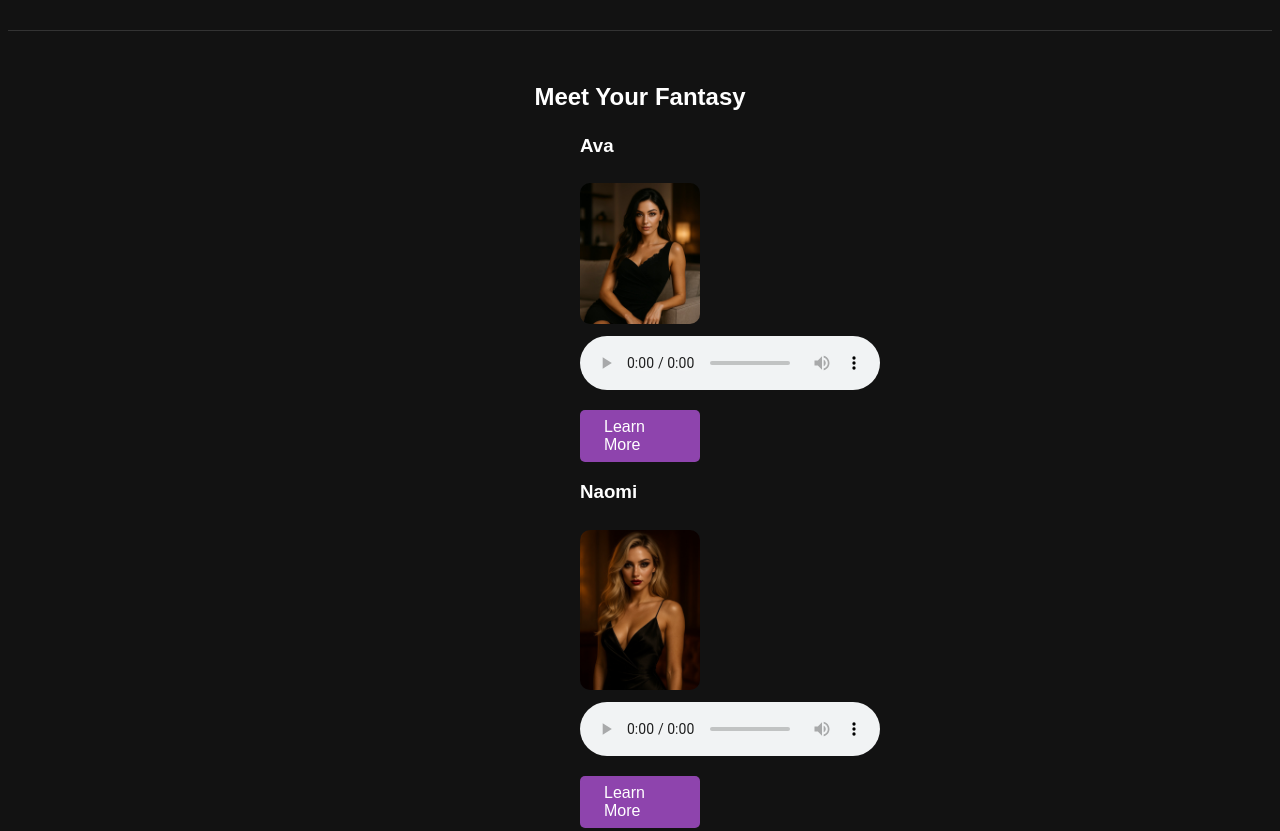
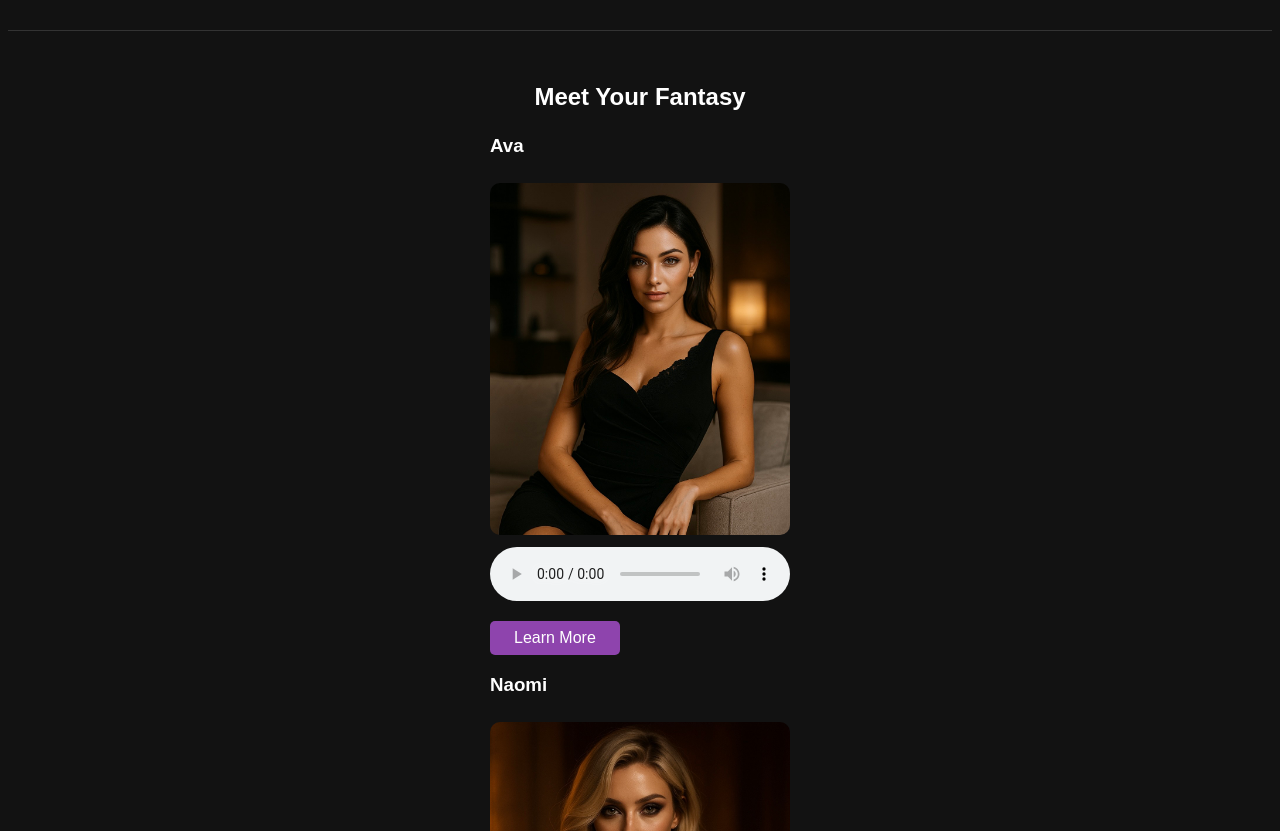
Before and after one commit to crthoen/velvavoice, a plain HTML site: page index.html in a window 1280 px wide. Shown: the part 660-1491 px from the top of the page. Drawn offline with Linux system fonts and the light colour scheme.

Commit message:
Update style.css

```diff
--- a/style.css
+++ b/style.css
@@ -77,12 +77,12 @@ import pandas as pd
 }
 #ai-girls .girl {
 flex: none !important; /* disable grow & shrink */
-width: 120px !important; /* exact width */
-max-width: 120px !important; /* prevent any up-scaling */
+width: 300px !important; /* exact width */
+max-width: 300px !important; /* prevent any up-scaling */
 margin: 0 auto !important; /* center each card */
 }
 
-/* Make the image fill that 120px container */
+/* Make the image fill that 300px container */
 #ai-girls .girl-photo {
 width: 100% !important; /* fill the parent’s 120px */
 max-width: 100% !important; /* no wider than parent */
```
